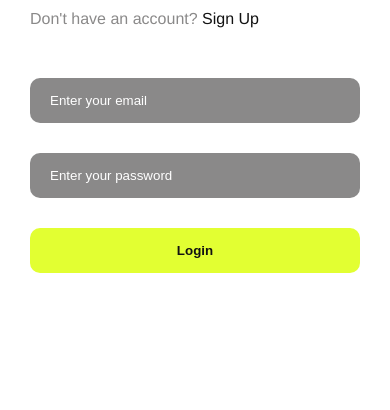
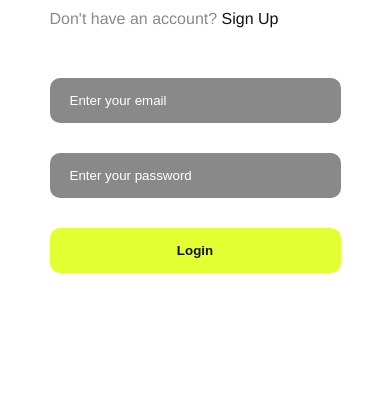
Before and after one commit to Dipec001/vertex-frontend, a plain HTML site: page pages/login.html in a window 390 px wide. Shown: the part 434-844 px from the top of the page. Drawn offline with Linux system fonts and the light colour scheme.

Commit message:
"Removed input styles, added width and box-sizing to input, and updated auth-form width and max-width"

```diff
--- a/css/styles.css
+++ b/css/styles.css
@@ -29,17 +29,6 @@ button {
     margin: 0;
     padding: 0;
     box-sizing: inherit;
-}
-input {
-  width: 100%;
-  max-width: 100%;
-  box-sizing: border-box; /* Ensures padding and border are included in the width */
-}
-
-@media (max-width: 576px) {
-  input {
-      max-width: 90vw; /* Adjust to prevent cutting off on small screens */
-  }
 }
 
 
@@ -663,9 +652,12 @@ input {
   border-radius: 10px;
   padding: 0 30px;
   color: var(--color-primary);
+  width: 100%;
+  box-sizing: border-box;
 }
 .auth-form input:focus {
   border: var(--color-secondary);
+  outline: none;
 }
 .auth-form input::placeholder {
   color: var(--color-primary);
@@ -678,6 +670,7 @@ input {
   cursor: pointer;
   font-weight: 600;
   color: var(--color-tertiary);
+  width: 100%;
 }
 .signup-passwords {
   display: flex;
@@ -726,7 +719,8 @@ input {
     height: 45px;
   }
   .auth-form {
-    width: 100%;
+    width: 90vw;
+    max-width: 100%;
   }
 }
 
```
